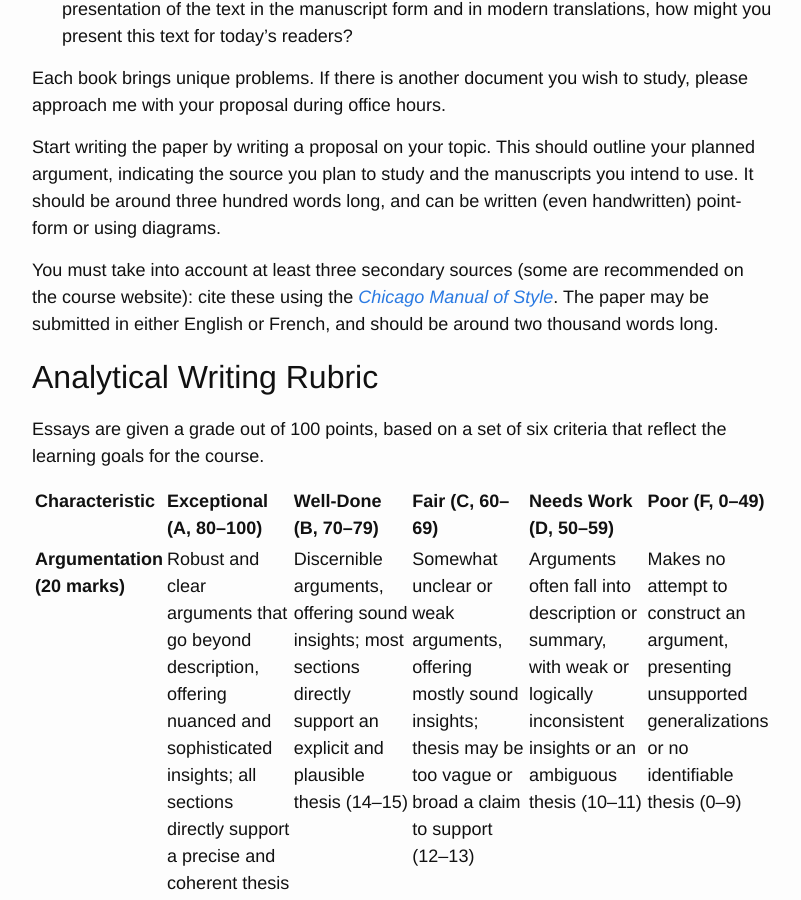
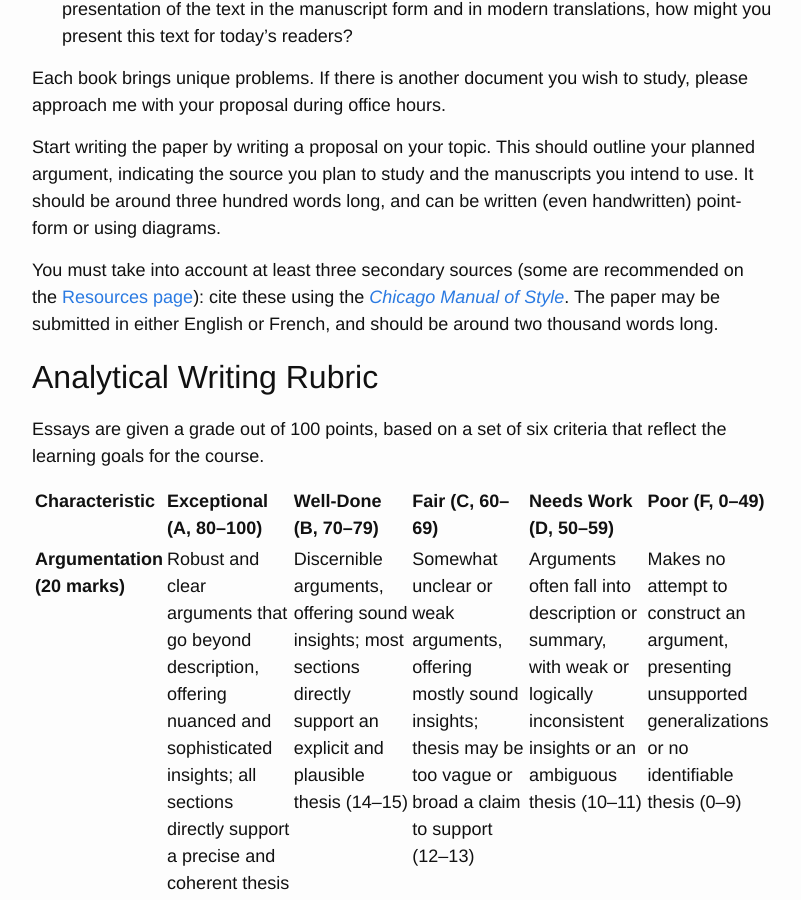
Before and after one commit to adunning/medieval-education-technology, a Jekyll site: the page built from assignments.md, in a window 1280 px wide and 900 px high, scrolled down 1679 px. Shown: the whole window, without its empty margins (238-1039 px from the left). Built offline with Jekyll 4.4.1, drawn with Linux system fonts in a browser that asks for light colours.

Commit message:
Link resources page.

```diff
--- a/assignments.md
+++ b/assignments.md
@@ -45,7 +45,7 @@ Each book brings unique problems. If there is another document you wish to study
 
 Start writing the paper by writing a proposal on your topic. This should outline your planned argument, indicating the source you plan to study and the manuscripts you intend to use. It should be around three hundred words long, and can be written (even handwritten) point-form or using diagrams.
 
-You must take into account at least three secondary sources (some are recommended on the course website): cite these using the [*Chicago Manual of Style*](http://www.chicagomanualofstyle.org.myaccess.library.utoronto.ca/). The paper may be submitted in either English or French, and should be around two thousand words long.
+You must take into account at least three secondary sources (some are recommended on the [Resources page](../resources/)): cite these using the [*Chicago Manual of Style*](http://www.chicagomanualofstyle.org.myaccess.library.utoronto.ca/). The paper may be submitted in either English or French, and should be around two thousand words long.
 
 ## Analytical Writing Rubric
 
```
